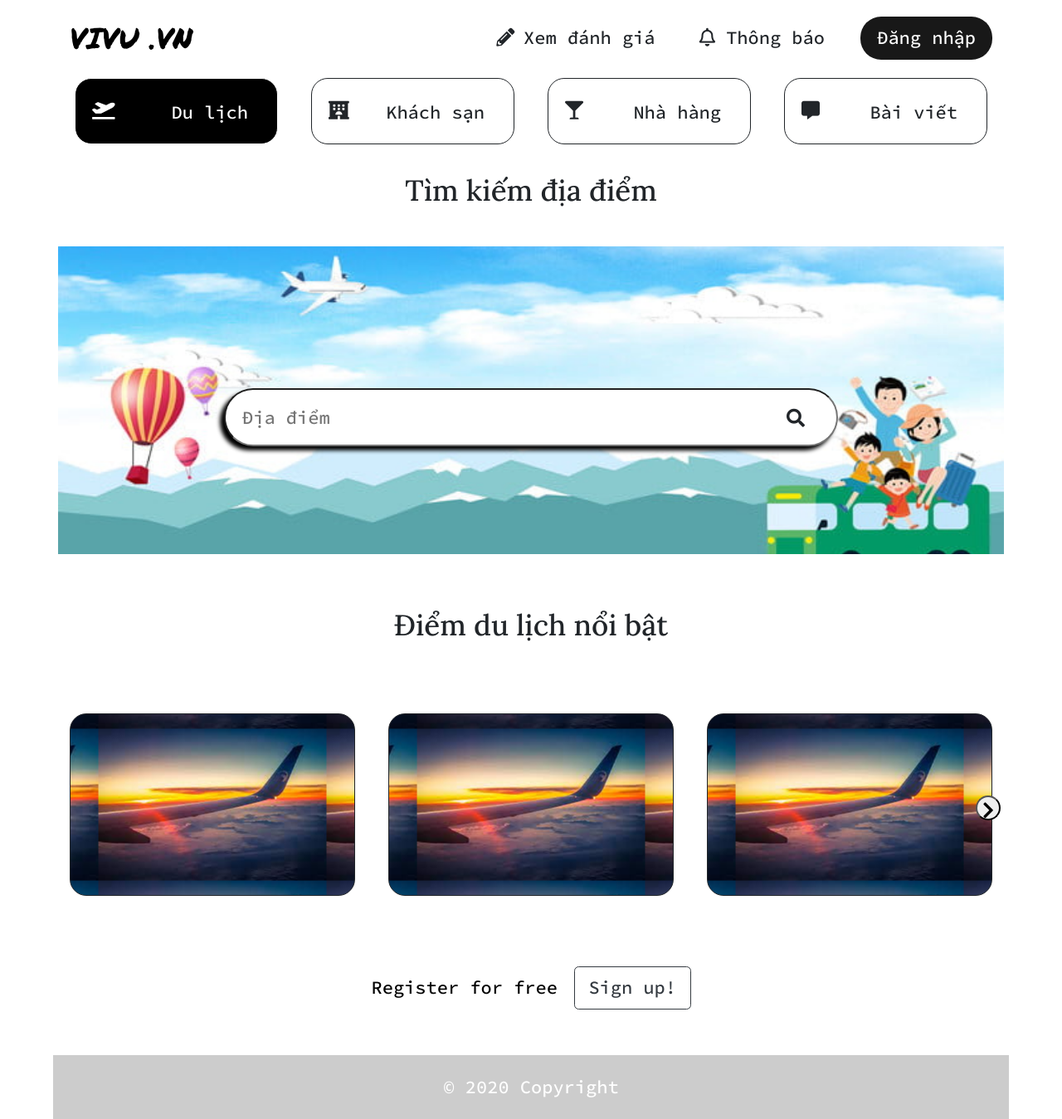
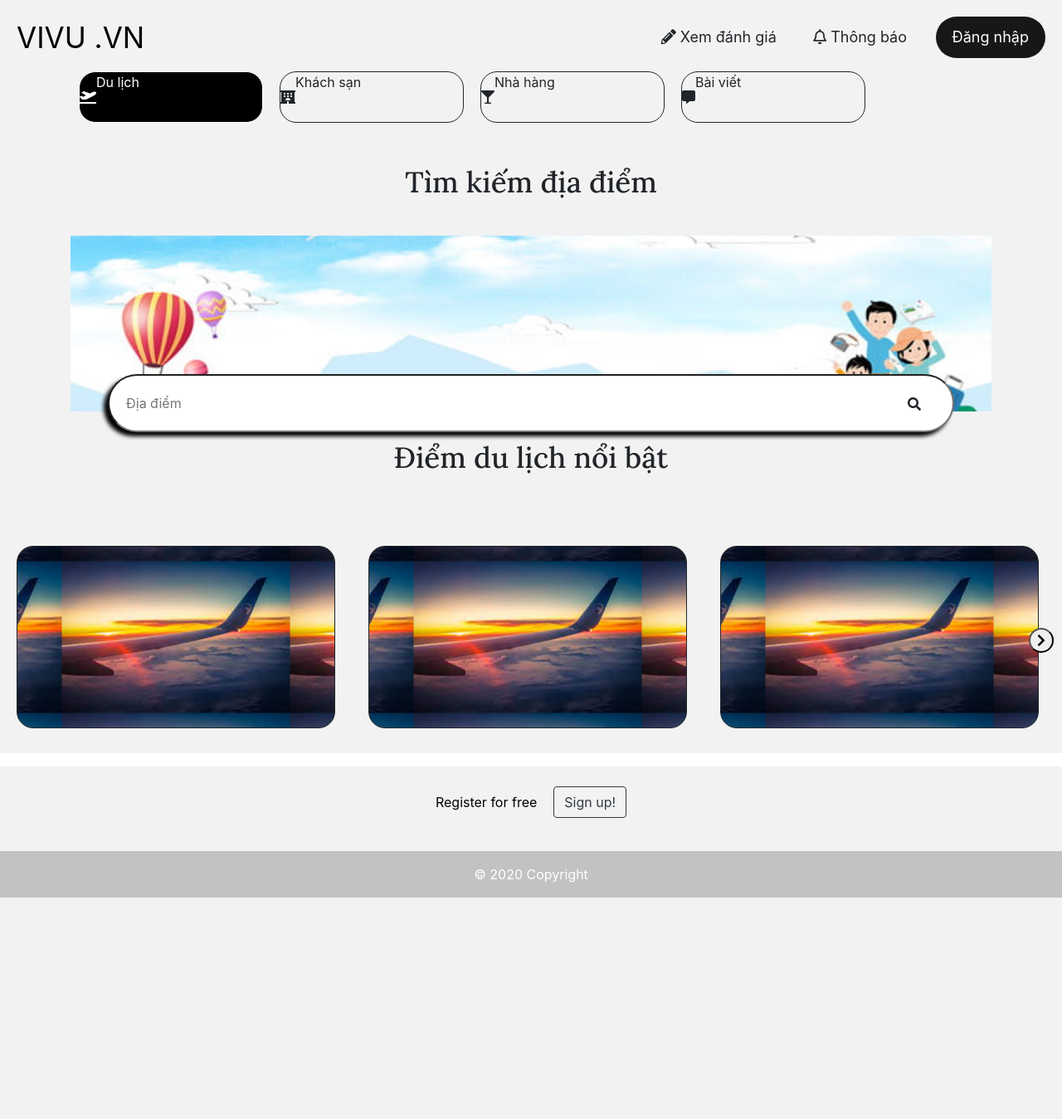
Before and after one commit to Phat1010/Travel-Source, a PHP site: page / in a window 1280 px wide. Shown: the whole page at 83% size. After the commit the page ends 1082 px from the top, so only its background shows below. Run offline with PHP 8.4, Linux system fonts and the light colour scheme; some libraries are stand-ins or nearby versions; some web fonts are replaced.

Commit message:
Update index.css

```diff
--- a/Travel-Source/css/index.css
+++ b/Travel-Source/css/index.css
@@ -5,12 +5,11 @@
 *{
     margin:0;
     padding:0;
-    font-size: 22px;
-    font-family: "Source Code Pro" ;
 }
 body{
-    width: 90%;
+    width: 100%;
     margin:0 auto;
+    background-color: #f2f2f2;
 }
 nav{
     padding: 20px;
@@ -24,15 +23,14 @@ nav span{
     float: left;
 }
 nav span a{
-    font-family: 'Permanent Marker', cursive;
     font-size: 35px;
     text-decoration: none;
     color: #000;
 }
-ul{
+nav ul{
     float: right;
 }
-ul li{
+nav ul li{
     padding:0 20px;
     font-size: 18px;
     border-radius:25px;
@@ -40,17 +38,17 @@ ul li{
     display: inline-block;
     position: relative;
 }
-ul .login{
+nav ul .login{
     margin-left:10px;
     background-color: #000;
     opacity: 0.9;
 }
-ul li span{
+nav ul li span{
     position: absolute;
     top: 5px;
 }
 
-ul .login a{
+nav ul .login a{
     color: #fff;
     text-decoration: none;
 }
@@ -60,12 +58,12 @@ nav ul li:hover{
 }
 
 /*------Container--------*/
-.container{
-    padding: 30px 0;
+.content{
+    padding: 30px 30px;
 }
-.container .menu{
+.content .menu{
     width: 100%;
-    height: 80px;
+    height: 60px;
     display: flex;
 }
 .menu ul{
@@ -74,40 +72,55 @@ nav ul li:hover{
     display: flex;
 }
 .menu ul li{
-    width: 25%;
-    line-height: 80px;
-    margin: 0 20px;
-    overflow: hidden;
+    width: 20%;
+    margin: 0 10px;
     border: 1px solid;
     border-radius: 20px;
-    position: relative;
+    display: flex;
 }
 .menu ul li:hover{
     cursor: pointer;
 }
-.menu ul .active{
+.menu ul li a{
+    color: #000;
+    width: 100%;
+    height: 100%;
+    text-decoration: none;
+    display: inline-flex;
+    margin: 0 10px;
+}
+.menu li i{
+    line-height: 60px;
+    float: right;
+}
+.menu .text{
+    margin: 0 auto;
+    text-align: center;
+    width: 80%;
+    height: 100%;
+    line-height: 60px;
+    font-weight: 600;
+}
+
+.menu .active{
     background-color: #000;
     color: #fff;
 }
-.menu ul li a{
-    position: absolute;
-    left: 20px;
+.menu .active a{
+    color: #fff;
 }
-.menu ul li span{
-    float: right;
-    right: 35px ;
-    top: 0;
-}
+
+
 /*--------------------------*/
 
 .box{
-    padding: 200px;
+    padding: 45px;
     padding-top: 15%;
     width: 100%;
     height: 100px;
     background:no-repeat center  url("../img/img1.jpg");
     background-size: cover;
-    margin:0  auto ;
+    margin:0  auto;
     position: relative;
 }
 .box .search{
```
